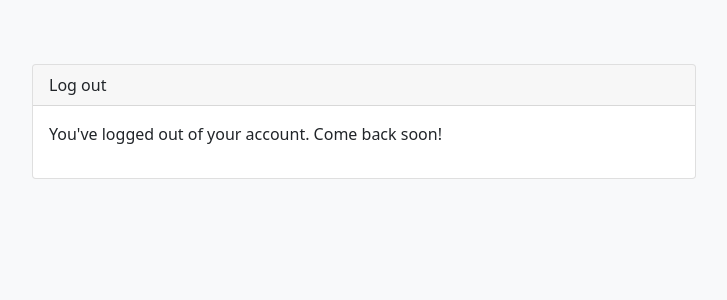
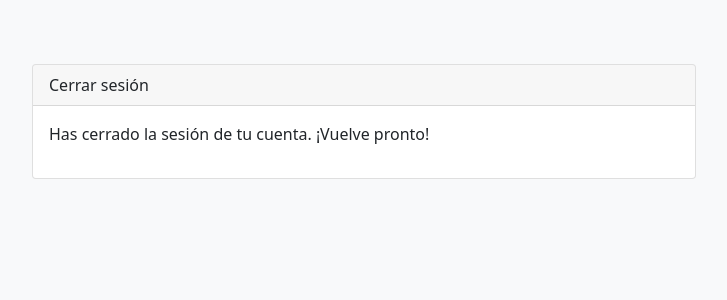
Before and after one commit to tripleten-com/TripleNote_es, a Django app: page /auth/logout/ in a window 1280 px wide. Shown: the part 56-356 px from the top of the page, without its empty margins (276-1003 px from the left). Run offline with Django 3.2, Linux system fonts and the light colour scheme.

Commit message:
Update logout.html
added es

```diff
--- a/templates/registration/logout.html
+++ b/templates/registration/logout.html
@@ -4,11 +4,11 @@
     <div class="col-md-8 p-5">
       <div class="card">
         <div class="card-header">
-          Log out
+          Cerrar sesión
         </div>
         <div class="card-body">
           <p>
-            You've logged out of your account. Come back soon!
+            Has cerrado la sesión de tu cuenta. ¡Vuelve pronto!
           </p>
         </div>
       </div>
```
